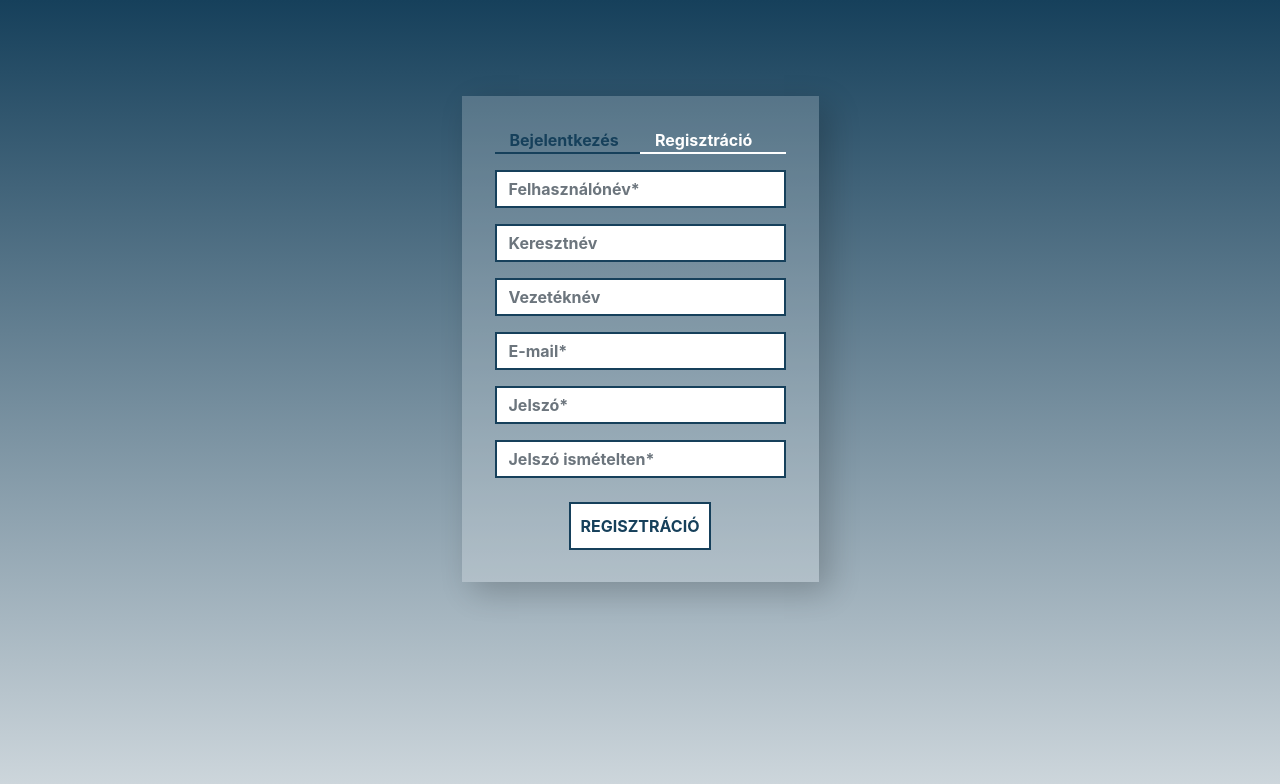
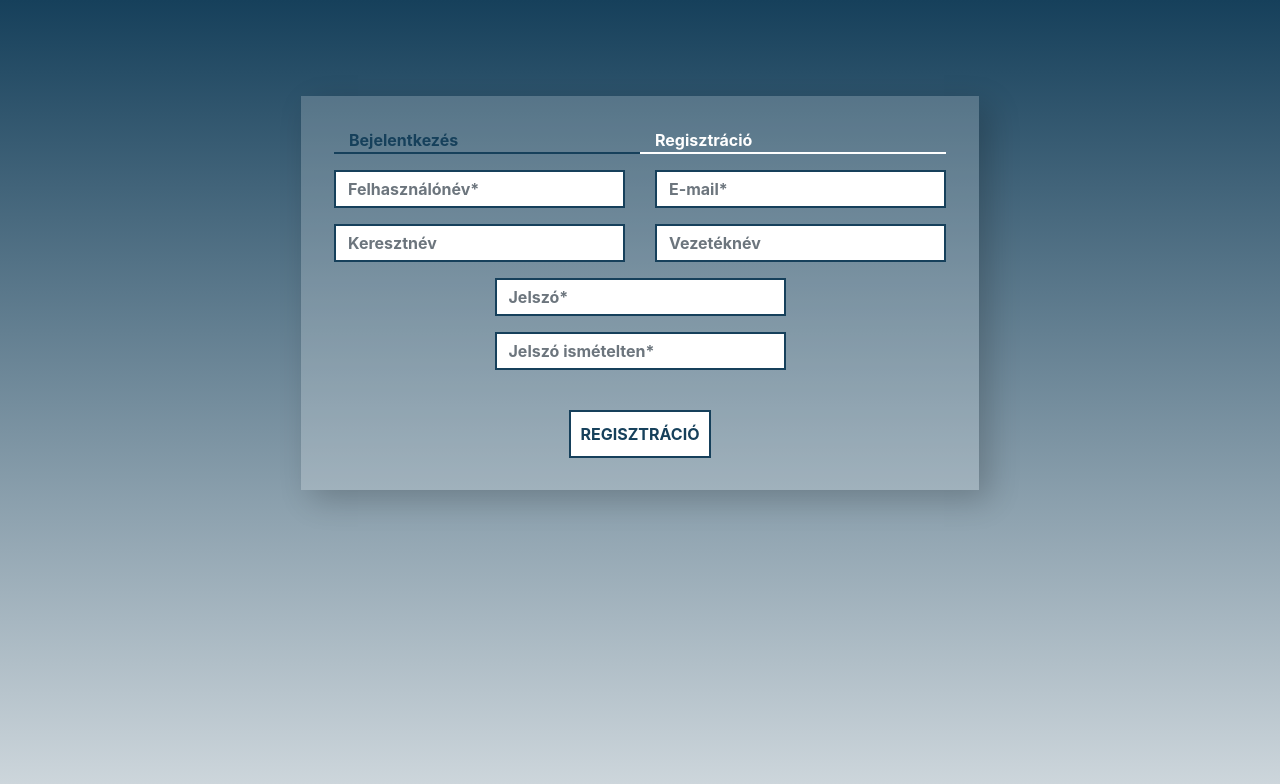
Before and after one commit to matusekma/guess-the-image, a React (Create React App) app in the folder guess-the-image-frontend/: page /auth in a window 1280 px wide. Both pictures are taken after a click on the element "Regisztráció". Shown: the top 784 px of the page. Built offline with nearby package versions, Linux system fonts and the light colour scheme.

Commit message:
Restyle Registration

```diff
--- a/guess-the-image-frontend/src/components/RegisterForm.tsx
+++ b/guess-the-image-frontend/src/components/RegisterForm.tsx
@@ -28,6 +28,8 @@ const RegisterForm = ({ register, message }: Props) => {
 
   return (
     <form onSubmit={(e) => checkAndSubmit(e)}>
+      <div className="row">
+        <div className="col-12 col-lg-6">
           <div className="form-group">
             <input
               type="text"
@@ -38,6 +40,23 @@ const RegisterForm = ({ register, message }: Props) => {
               onChange={(e) => setUsername(e.target.value)}
             />
           </div>
+        </div>
+
+        <div className="col-12 col-lg-6">
+          <div className="form-group">
+            <input
+              type="email"
+              className="form-control input-primary"
+              aria-describedby="Email"
+              placeholder="E-mail*"
+              value={email}
+              onChange={(e) => setEmail(e.target.value)}
+            />
+          </div>
+        </div>
+      </div>
+      <div className="row">
+        <div className="col-12 col-lg-6">
           <div className="form-group">
             <input
               type="text"
@@ -48,6 +67,8 @@ const RegisterForm = ({ register, message }: Props) => {
               onChange={(e) => setFirstName(e.target.value)}
             />
           </div>
+        </div>
+        <div className="col-12 col-lg-6">
           <div className="form-group">
             <input
               type="text"
@@ -58,16 +79,10 @@ const RegisterForm = ({ register, message }: Props) => {
               onChange={(e) => setLastName(e.target.value)}
             />
           </div>
-      <div className="form-group">
-        <input
-          type="email"
-          className="form-control input-primary"
-          aria-describedby="Email"
-          placeholder="E-mail*"
-          value={email}
-          onChange={(e) => setEmail(e.target.value)}
-        />
         </div>
+      </div>
+      <div className="row justify-content-center">
+        <div className="col-12 col-lg-6">
           <div className="form-group">
             <input
               type="password"
@@ -77,6 +92,10 @@ const RegisterForm = ({ register, message }: Props) => {
               onChange={(e) => setPassword(e.target.value)}
             />
           </div>
+        </div>
+      </div>
+      <div className="row justify-content-center">
+        <div className="col-12 col-lg-6">
           <div className="form-group">
             <input
               type="password"
@@ -85,6 +104,8 @@ const RegisterForm = ({ register, message }: Props) => {
               value={passwordRepeat}
               onChange={(e) => setPasswordRepeat(e.target.value)}
             />
+          </div>
+        </div>
       </div>
 
       <div className="mb-4 text-center">
```
Lines whose indentation alone changed are shown as unchanged.
